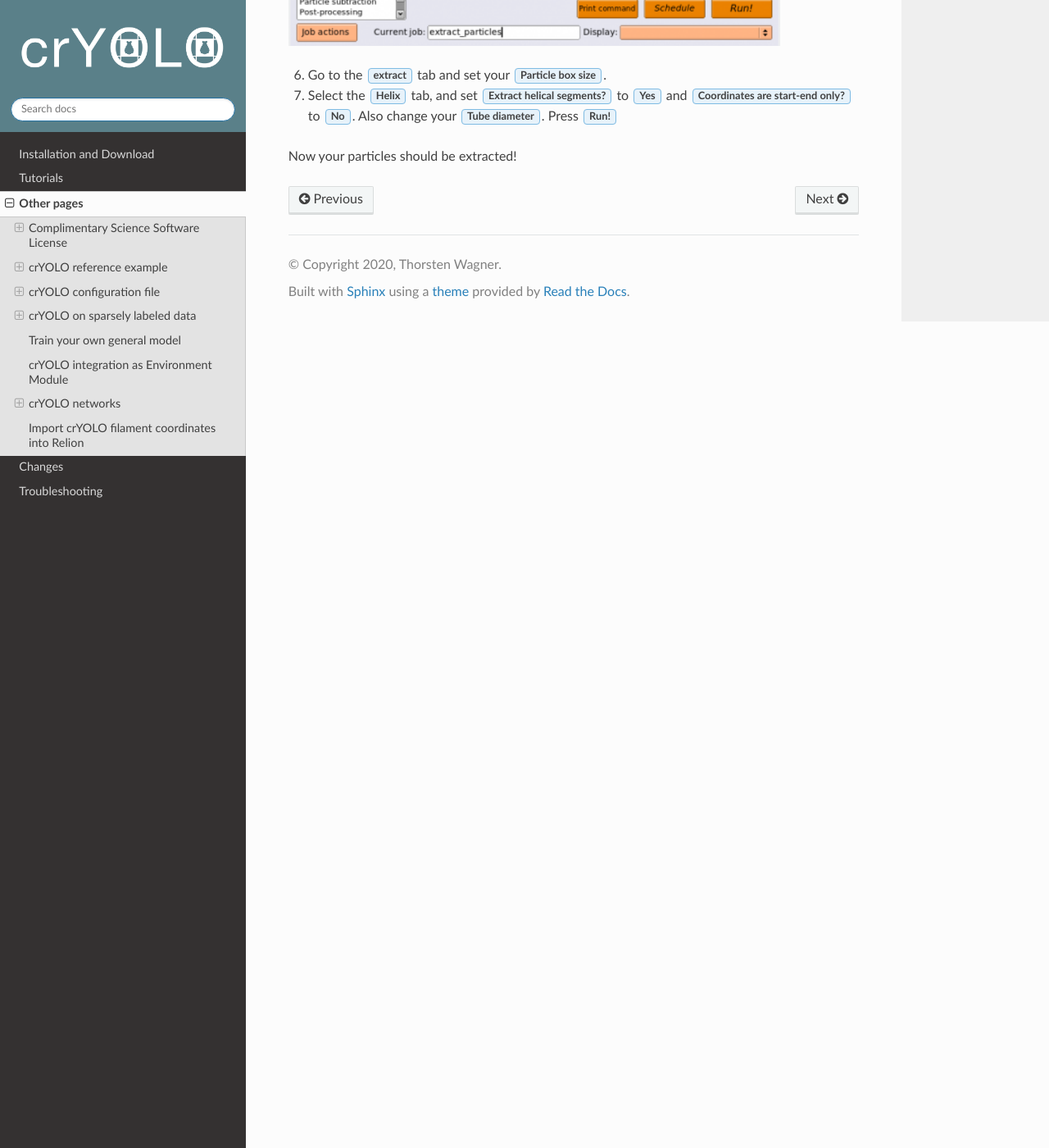
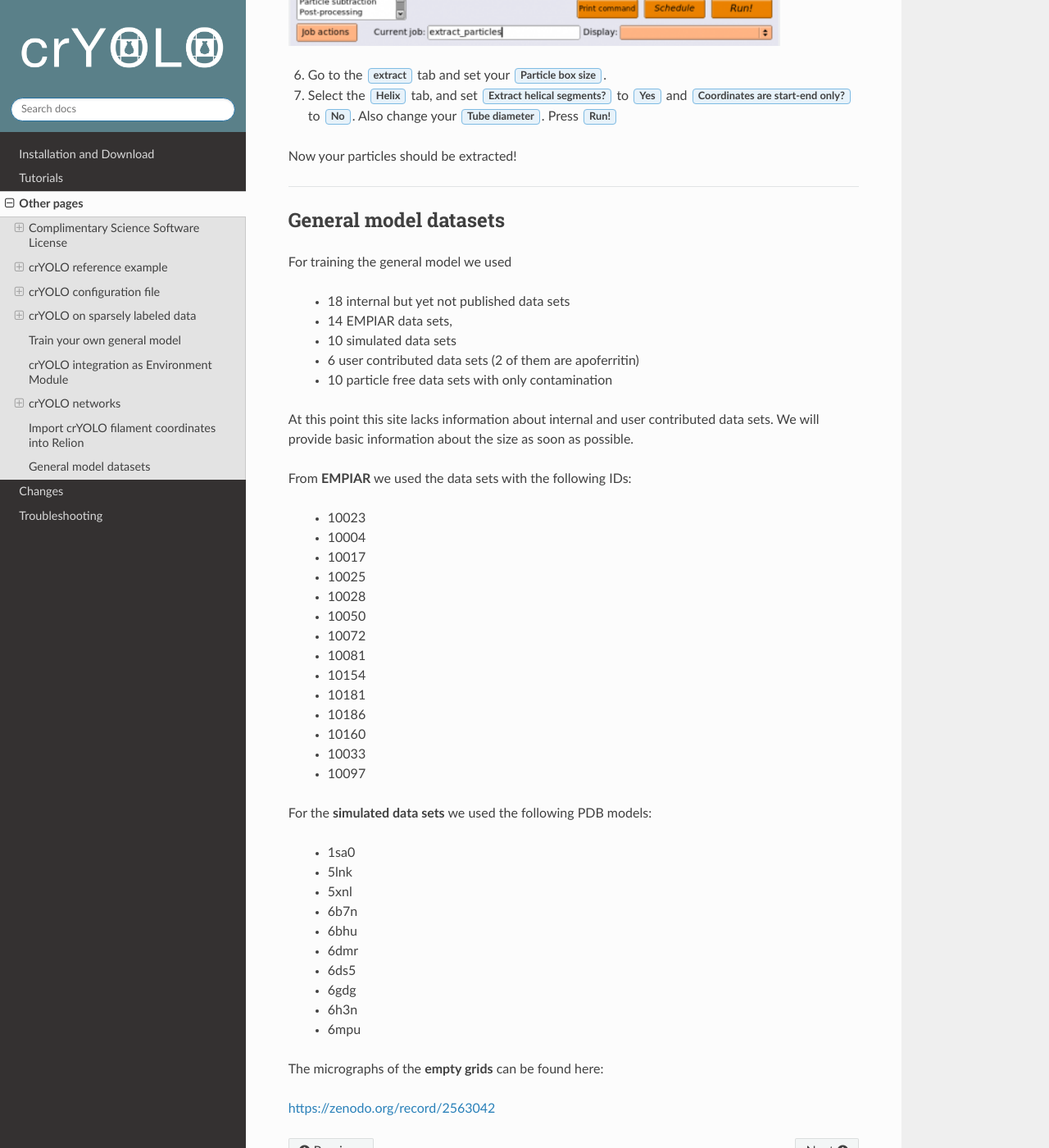
Before and after one commit to MPI-Dortmund/cryolo, a Sphinx documentation site: the page built from source/other/other.rst, in a window 1280 px wide and 1400 px high, scrolled down 21863 px. Shown: the whole window at 82% size. Built offline with Sphinx 7.4.7 and the Read the Docs theme 2.0.0, drawn with Linux system fonts in a browser that asks for light colours.

Commit message:
add information about general model

```diff
--- /dev/null
+++ b/source/other/general_model_trainingsets.rst
@@ -0,0 +1,47 @@
+General model datasets
+^^^^^^^^^^^^^^^^^^^^^^
+
+For training the general model we used
+
+ * 18 internal but yet not published data sets
+ * 14 EMPIAR data sets,
+ * 10 simulated data sets
+ * 6 user contributed data sets (2 of them are apoferritin)
+ * 10 particle free data sets with only contamination
+
+At this point this site lacks information about internal and user contributed data sets.
+We will provide basic information about the size as soon as possible.
+
+From **EMPIAR** we used the data sets with the following IDs:
+
+ * 10023
+ * 10004
+ * 10017
+ * 10025
+ * 10028
+ * 10050
+ * 10072
+ * 10081
+ * 10154
+ * 10181
+ * 10186
+ * 10160
+ * 10033
+ * 10097
+
+For the **simulated data sets** we used the following PDB models:
+
+ * 1sa0
+ * 5lnk
+ * 5xnl
+ * 6b7n
+ * 6bhu
+ * 6dmr
+ * 6ds5
+ * 6gdg
+ * 6h3n
+ * 6mpu
+
+The micrographs of the **empty grids** can be found here:
+
+https://zenodo.org/record/2563042
--- a/source/other/other.rst
+++ b/source/other/other.rst
@@ -34,3 +34,7 @@ Other pages
 
 .. _import-filaments-label:
 .. include:: import_filaments_relion.rst
+
+----
+
+.. include:: general_model_trainingsets.rst
```
